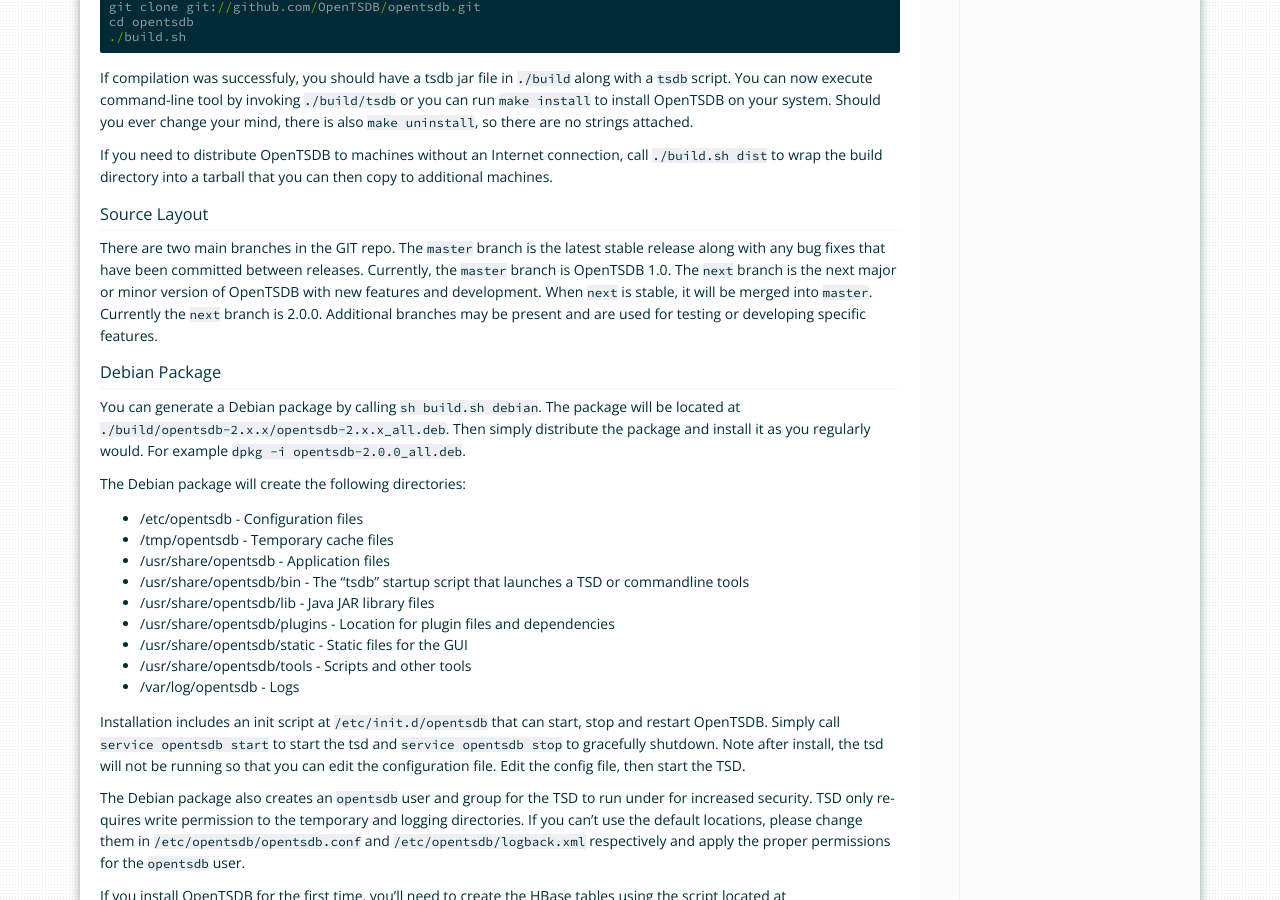
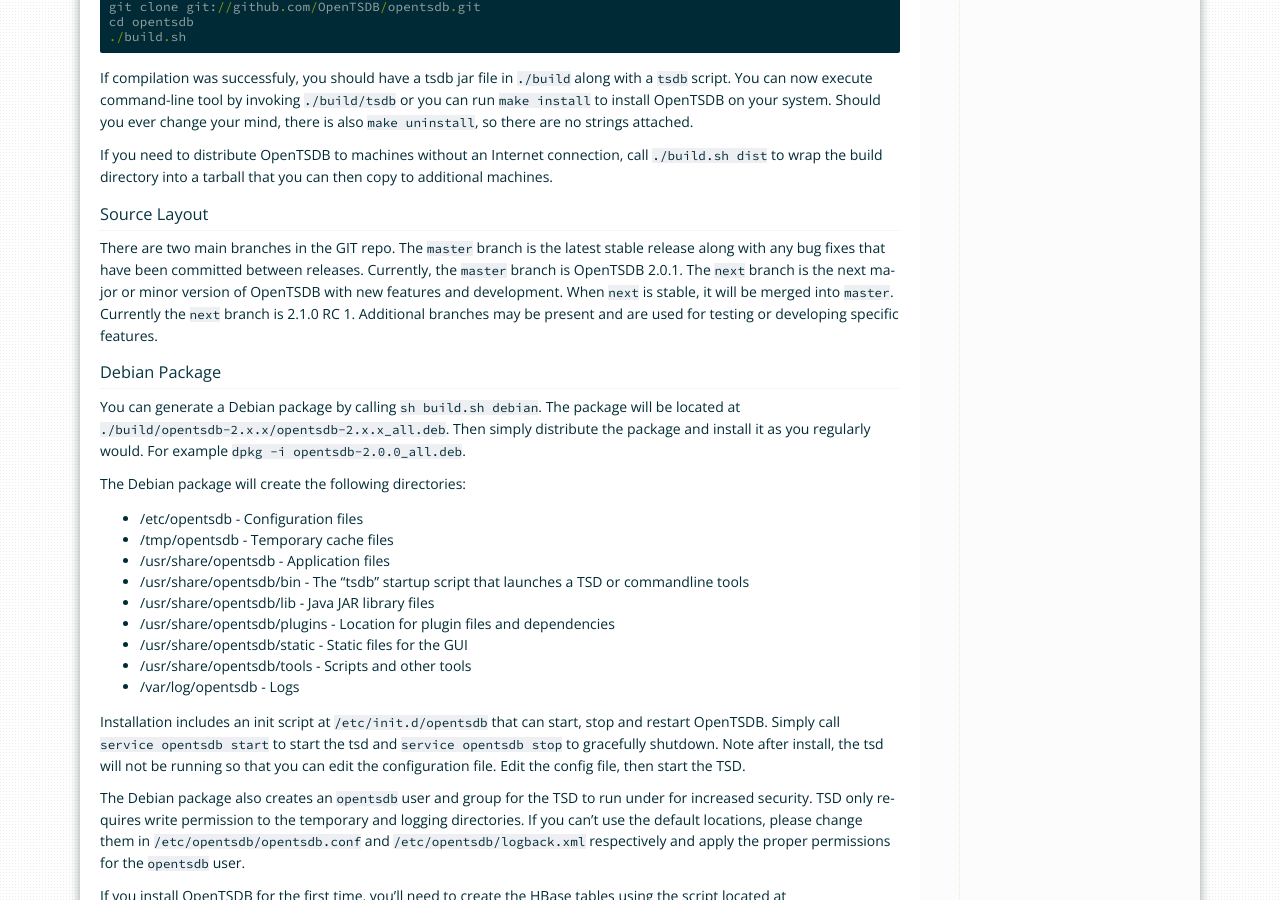
Before and after one commit to OpenTSDB/opentsdb.net, a Sphinx documentation site: the page built from docs/source/installation.rst, in a window 1280 px wide and 900 px high, scrolled down 1288 px. Built offline with Sphinx 7.4.7, drawn with Linux system fonts in a browser that asks for light colours.

Commit message:
Update branch versions in documentation

```diff
--- a/docs/source/installation.rst
+++ b/docs/source/installation.rst
@@ -71,7 +71,7 @@
 Source Layout
 -------------
 
-There are two main branches in the GIT repo. The ``master`` branch is the latest stable release along with any bug fixes that have been committed between releases. Currently, the ``master`` branch is OpenTSDB 1.0. The ``next`` branch is the next major or minor version of OpenTSDB with new features and development. When ``next`` is stable, it will be merged into ``master``. Currently the ``next`` branch is 2.0.0. Additional branches may be present and are used for testing or developing specific features.
+There are two main branches in the GIT repo. The ``master`` branch is the latest stable release along with any bug fixes that have been committed between releases. Currently, the ``master`` branch is OpenTSDB 2.0.1. The ``next`` branch is the next major or minor version of OpenTSDB with new features and development. When ``next`` is stable, it will be merged into ``master``. Currently the ``next`` branch is 2.1.0 RC 1. Additional branches may be present and are used for testing or developing specific features.
 
 Debian Package
 --------------
```
